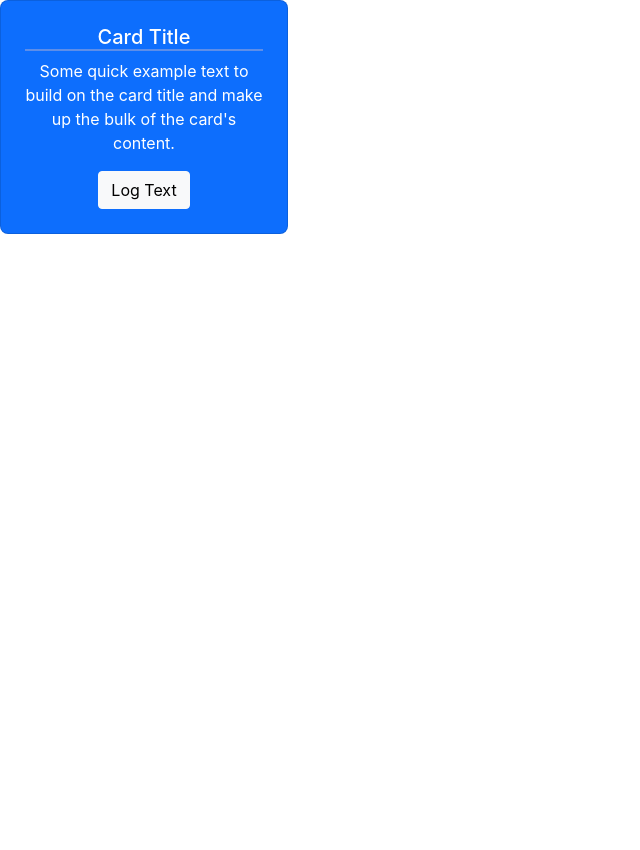
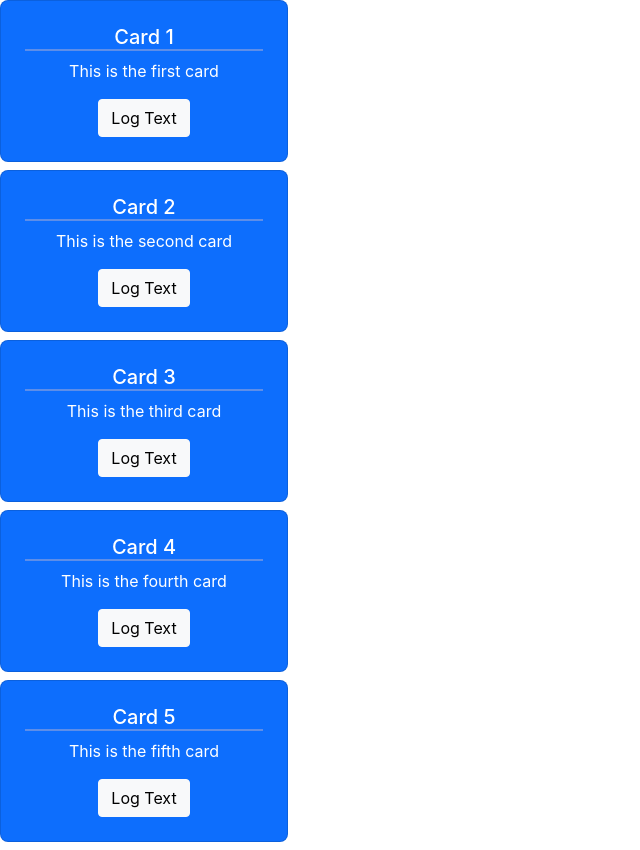
Before and after one commit to himanshunaidu/react_state_pract, a React (Create React App) app: page / in a window 1280 px wide. Shown: the whole page, without its empty margins (0-640 px from the left). Before the commit the page ends 800 px from the top, so only its background shows below. Built offline with nearby package versions, Linux system fonts and the light colour scheme.

Commit message:
Use card data

```diff
--- a/src/App.js
+++ b/src/App.js
@@ -1,4 +1,4 @@
-import logo from "./logo.svg";
+// import logo from "./logo.svg";
 import "./App.css";
 import Block from "./pages/Block/Block";
 
--- a/src/components/UI/CardsDisplay/CardsDisplay.js
+++ b/src/components/UI/CardsDisplay/CardsDisplay.js
@@ -2,25 +2,30 @@ import React, { Fragment, useState } from "react";
 import { Card, Button } from "react-bootstrap";
 
 import styles from "./CardsDisplay.module.css";
+import cardData from "../../../data/cards";
 
 const CardsDisplay = (props) => {
   return (
     <>
+      {cardData.map((data, index) => {
+        return (
           <Card
             className={[styles.card_display, "mb-2"].join(" ")}
+            key={data.id}
             bg="primary"
             text="white"
             style={{ width: "18rem" }}
           >
             <Card.Body>
-          <Card.Title className={styles.card_title}>Card Title</Card.Title>
-          <Card.Text>
-            Some quick example text to build on the card title and make up the
-            bulk of the card's content.
-          </Card.Text>
+              <Card.Title className={styles.card_title}>
+                {data.title}
+              </Card.Title>
+              <Card.Text>{data.text}</Card.Text>
               <Button variant="light">Log Text</Button>
             </Card.Body>
           </Card>
+        );
+      })}
     </>
   );
 };
--- a/src/data/cards.js
+++ b/src/data/cards.js
@@ -1,7 +1,9 @@
-export const cardData = [
+const cardData = [
   { id: "1", title: "Card 1", text: "This is the first card" },
   { id: "2", title: "Card 2", text: "This is the second card" },
   { id: "3", title: "Card 3", text: "This is the third card" },
   { id: "4", title: "Card 4", text: "This is the fourth card" },
   { id: "5", title: "Card 5", text: "This is the fifth card" },
 ];
+
+export default cardData;
```
Lines whose indentation alone changed are shown as unchanged.
